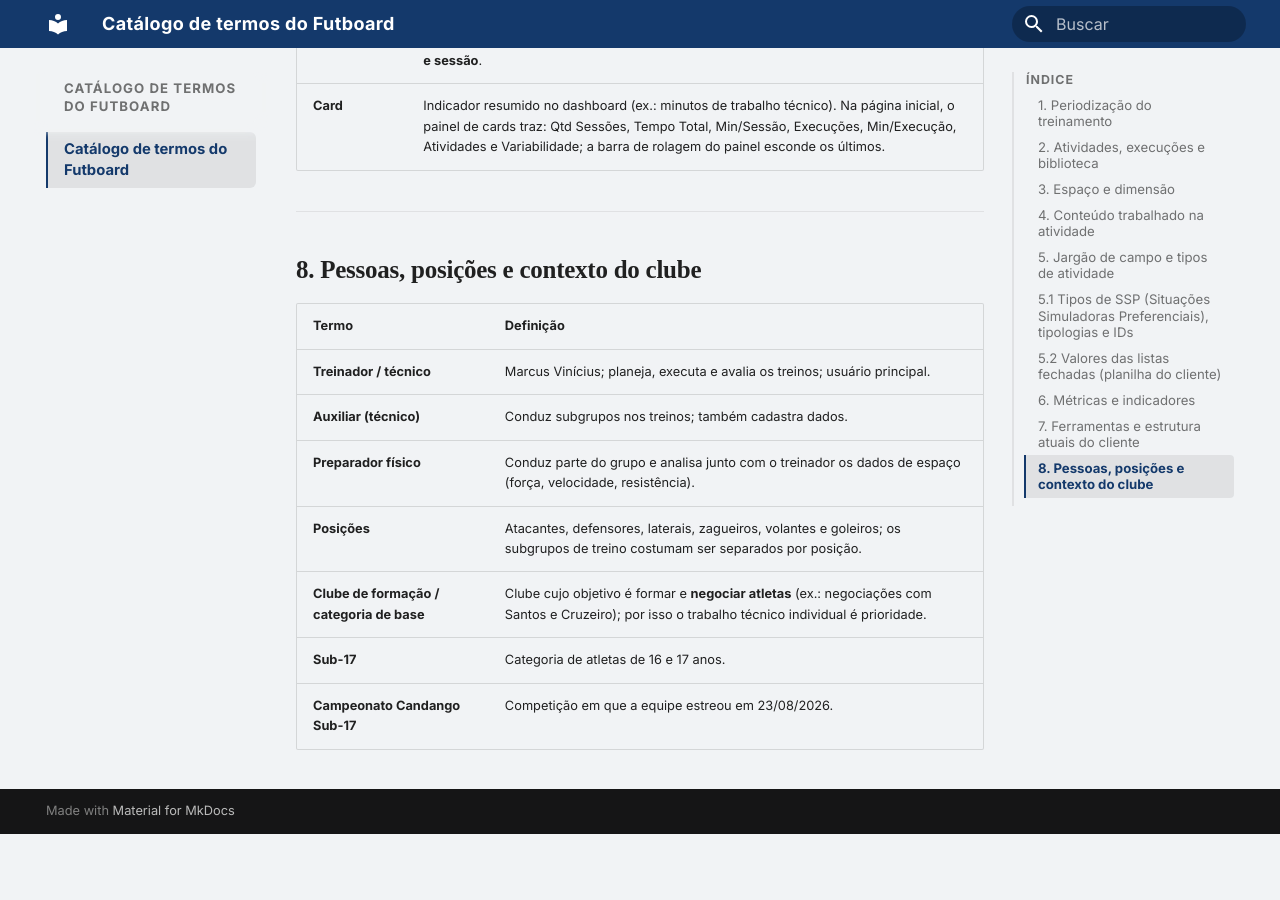
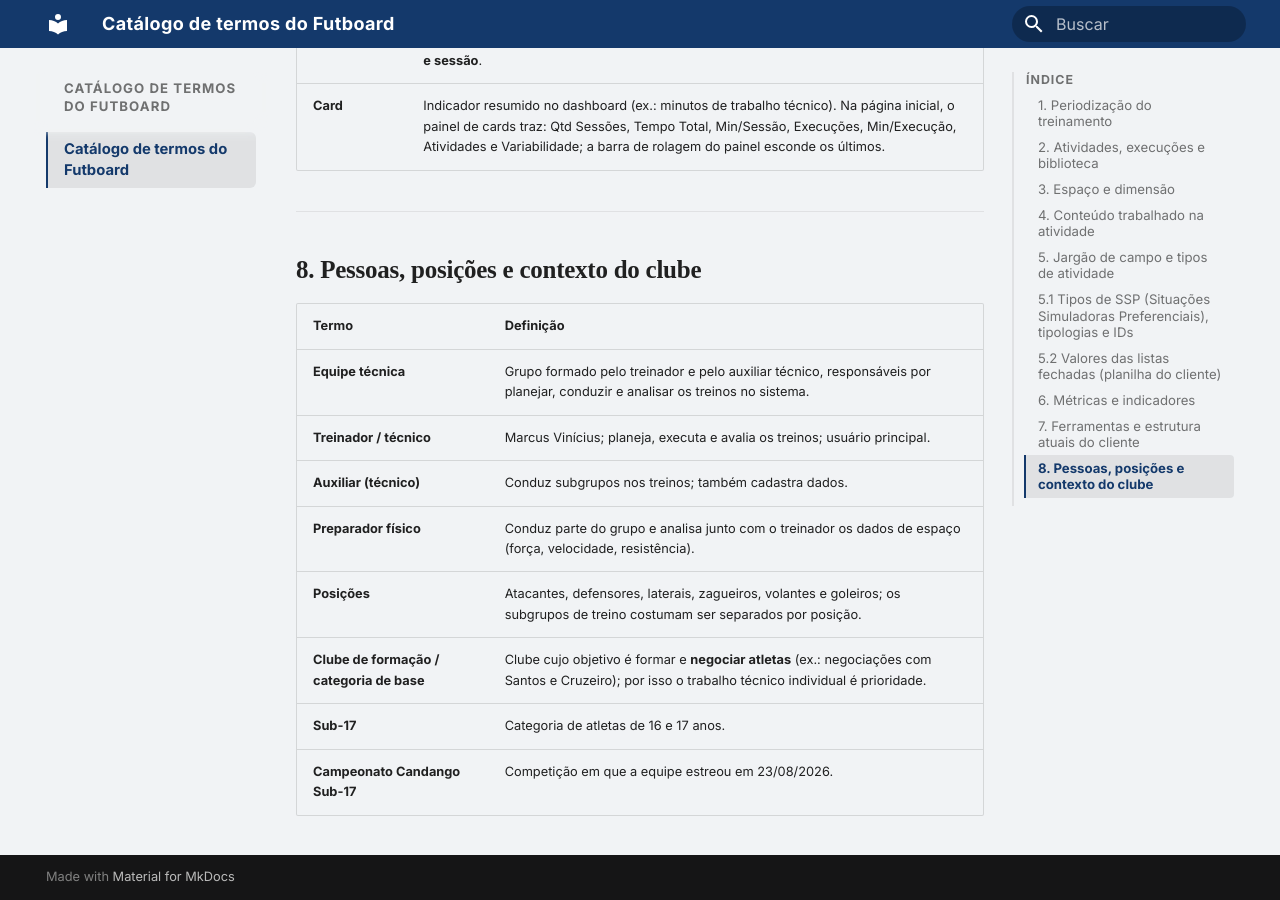
Before and after one commit to mdsreq-fga-unb/REQ-2026.2-T01-FutBoard, an MkDocs documentation site: the page built from docs/catalogos-termos/catalogos-termos.md, in a window 1280 px wide and 900 px high, scrolled down 7634 px. Built offline with MkDocs 1.6.1 and Material for MkDocs 9.7.7, drawn with Linux system fonts in a browser that asks for light colours; before the commit the page ends 8468 px from its top, so only the background shows below that.

Commit message:
docs: adiciona o termo equipe tecnica ao catalago de termos

```diff
--- a/docs/catalogos-termos/catalogos-termos.md
+++ b/docs/catalogos-termos/catalogos-termos.md
@@ -160,6 +160,7 @@ Valores que o cliente já usa e que podem virar botões/seleções no sistema. N
 
 | Termo | Definição |
 |---|---|
+| **Equipe técnica** |Grupo formado pelo treinador e pelo auxiliar técnico, responsáveis por planejar, conduzir e analisar os treinos no sistema. |
 | **Treinador / técnico** | Marcus Vinícius; planeja, executa e avalia os treinos; usuário principal. |
 | **Auxiliar (técnico)** | Conduz subgrupos nos treinos; também cadastra dados. |
 | **Preparador físico** | Conduz parte do grupo e analisa junto com o treinador os dados de espaço (força, velocidade, resistência). |
```
